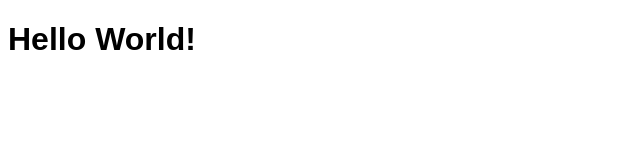
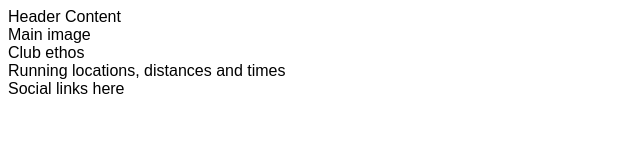
Before and after one commit to alanjameschapman/love-running, a plain HTML site: page index.html in a window 1280 px wide. Shown: the whole page, without its empty margins (0-640 px from the left). Drawn offline with Linux system fonts and the light colour scheme.

Commit message:
Add core structure for home page

```diff
--- a/index.html
+++ b/index.html
@@ -13,7 +13,11 @@
 </head>
 
 <body>
-    <h1>Hello World!</h1>
+    <header>Header Content</header>
+    <section>Main image</section>
+    <section>Club ethos</section>
+    <section>Running locations, distances and times</section>
+    <footer>Social links here</footer>
 </body>
 
 </html>
```
